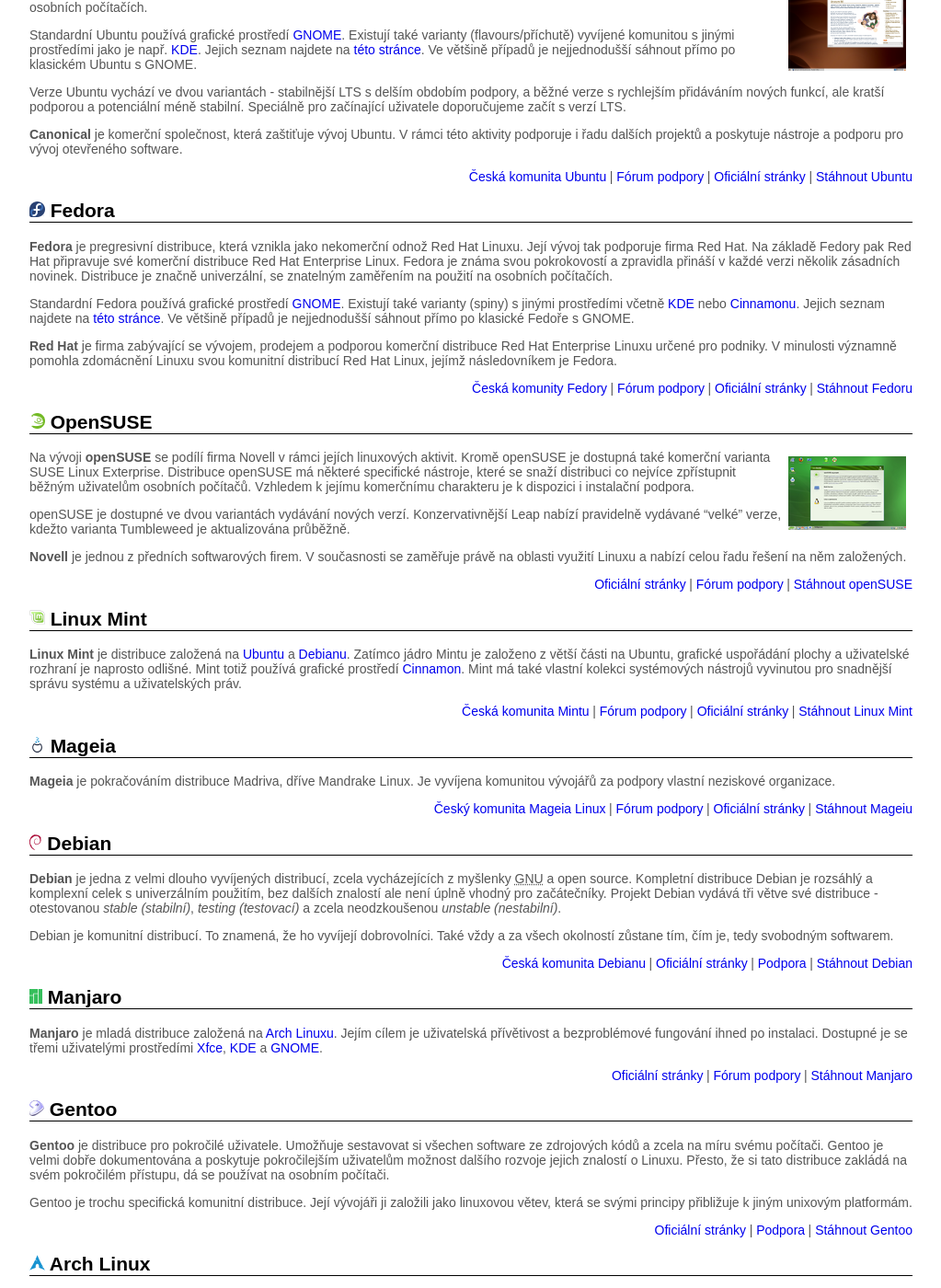
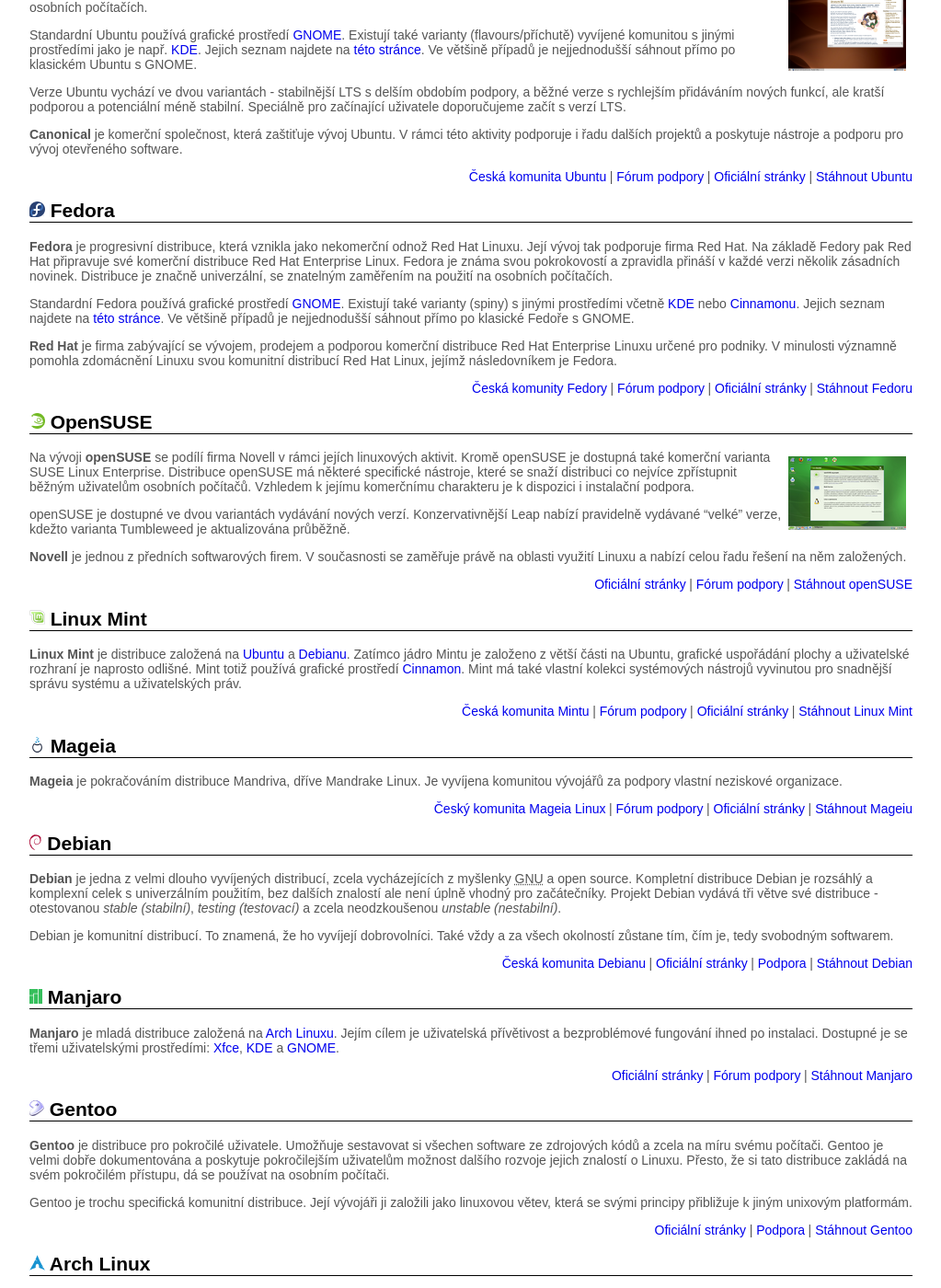
Before and after one commit to MikkCZ/plc, a Jekyll site: the page built from _pages/kde-ziskat.md, in a window 1280 px wide and 1400 px high, scrolled down 704 px. Shown: the whole window at 92% size, without its empty margins (128-1151 px from the left). Built offline with Jekyll 4.4.1, drawn with Linux system fonts in a browser that asks for light colours; some of the changed text lies outside the part shown.

Commit message:
Opraveny překlepy

```diff
--- a/_pages/kde-ziskat.md
+++ b/_pages/kde-ziskat.md
@@ -41,7 +41,7 @@
 
 ## ![]({{ 'img/distribuce/fedora-logo.svg' | relative_url }}) Fedora
 {:#fedora}
-**Fedora** je pregresivní distribuce, která vznikla jako nekomerční odnož Red Hat Linuxu. Její vývoj tak podporuje firma Red Hat. Na základě Fedory pak Red Hat připravuje své komerční distribuce Red Hat Enterprise Linux. Fedora je známa svou pokrokovostí a zpravidla přináší v každé verzi několik zásadních novinek. Distribuce je značně univerzální, se znatelným zaměřením na použití na osobních počítačích.
+**Fedora** je progresivní distribuce, která vznikla jako nekomerční odnož Red Hat Linuxu. Její vývoj tak podporuje firma Red Hat. Na základě Fedory pak Red Hat připravuje své komerční distribuce Red Hat Enterprise Linux. Fedora je známa svou pokrokovostí a zpravidla přináší v každé verzi několik zásadních novinek. Distribuce je značně univerzální, se znatelným zaměřením na použití na osobních počítačích.
 
 Standardní Fedora používá grafické prostředí [GNOME][GNOME]. Existují také varianty (spiny) s jinými prostředími včetně [KDE][KDE] nebo [Cinnamonu][Cinnamon]. Jejich seznam najdete na [této stránce](https://spins.fedoraproject.org/). Ve většině případů je nejjednodušší sáhnout přímo po klasické Fedoře s GNOME.
 
@@ -56,7 +56,7 @@
 ## ![]({{ 'img/distribuce/opensuse-logo.png' | relative_url }}) OpenSUSE
 {:#suse}
 [![]({{ 'img/opensuse-10.3_t.png' | relative_url }}){:.t_sc}]({{ 'img/opensuse-10.3.png' | relative_url }})
-Na vývoji **openSUSE** se podílí firma Novell v rámci jejích linuxových aktivit. Kromě openSUSE je dostupná také komerční varianta SUSE Linux Exterprise. Distribuce openSUSE má některé specifické nástroje, které se snaží distribuci co nejvíce zpřístupnit běžným uživatelům osobních počítačů. Vzhledem k jejímu komerčnímu charakteru je k dispozici i instalační podpora.
+Na vývoji **openSUSE** se podílí firma Novell v rámci jejích linuxových aktivit. Kromě openSUSE je dostupná také komerční varianta SUSE Linux Enterprise. Distribuce openSUSE má některé specifické nástroje, které se snaží distribuci co nejvíce zpřístupnit běžným uživatelům osobních počítačů. Vzhledem k jejímu komerčnímu charakteru je k dispozici i instalační podpora.
 
 openSUSE je dostupné ve dvou variantách vydávání nových verzí. Konzervativnější Leap nabízí pravidelně vydávané "velké" verze, kdežto varianta Tumbleweed je aktualizována průběžně.
 
@@ -79,7 +79,7 @@
 
 ## ![]({{ 'img/distribuce/mageia-logo.svg' | relative_url }}) Mageia
 {:#mageia}
-**Mageia** je pokračováním distribuce Madriva, dříve Mandrake Linux. Je vyvíjena komunitou vývojářů za podpory vlastní neziskové organizace.
+**Mageia** je pokračováním distribuce Mandriva, dříve Mandrake Linux. Je vyvíjena komunitou vývojářů za podpory vlastní neziskové organizace.
 
 - [Český komunita Mageia Linux](https://mageia.cz/)
 - [Fórum podpory](https://forum.mageia.cz/)
@@ -101,7 +101,7 @@
 
 ## ![]({{ 'img/distribuce/manjaro-logo.svg' | relative_url }}) Manjaro
 {:#manjaro}
-**Manjaro** je mladá distribuce založená na [Arch Linuxu](#arch-linux). Jejím cílem je uživatelská přívětivost a bezproblémové fungování ihned po instalaci. Dostupné je se třemi uživatelými prostředími [Xfce][Xfce], [KDE][KDE] a [GNOME][GNOME].
+**Manjaro** je mladá distribuce založená na [Arch Linuxu](#arch-linux). Jejím cílem je uživatelská přívětivost a bezproblémové fungování ihned po instalaci. Dostupné je se třemi uživatelskými prostředími: [Xfce][Xfce], [KDE][KDE] a [GNOME][GNOME].
 
 - [Oficiální stránky](https://manjaro.org/)
 - [Fórum podpory](https://forum.manjaro.org/)
```
Also changed, not shown: other parts of _pages/kde-ziskat.md (+1 -1 lines), _pages/ekvivalenty.md (+5 -5 lines), _pages/index.md (+3 -3 lines), _pages/odkazy.md (+2 -2 lines).
